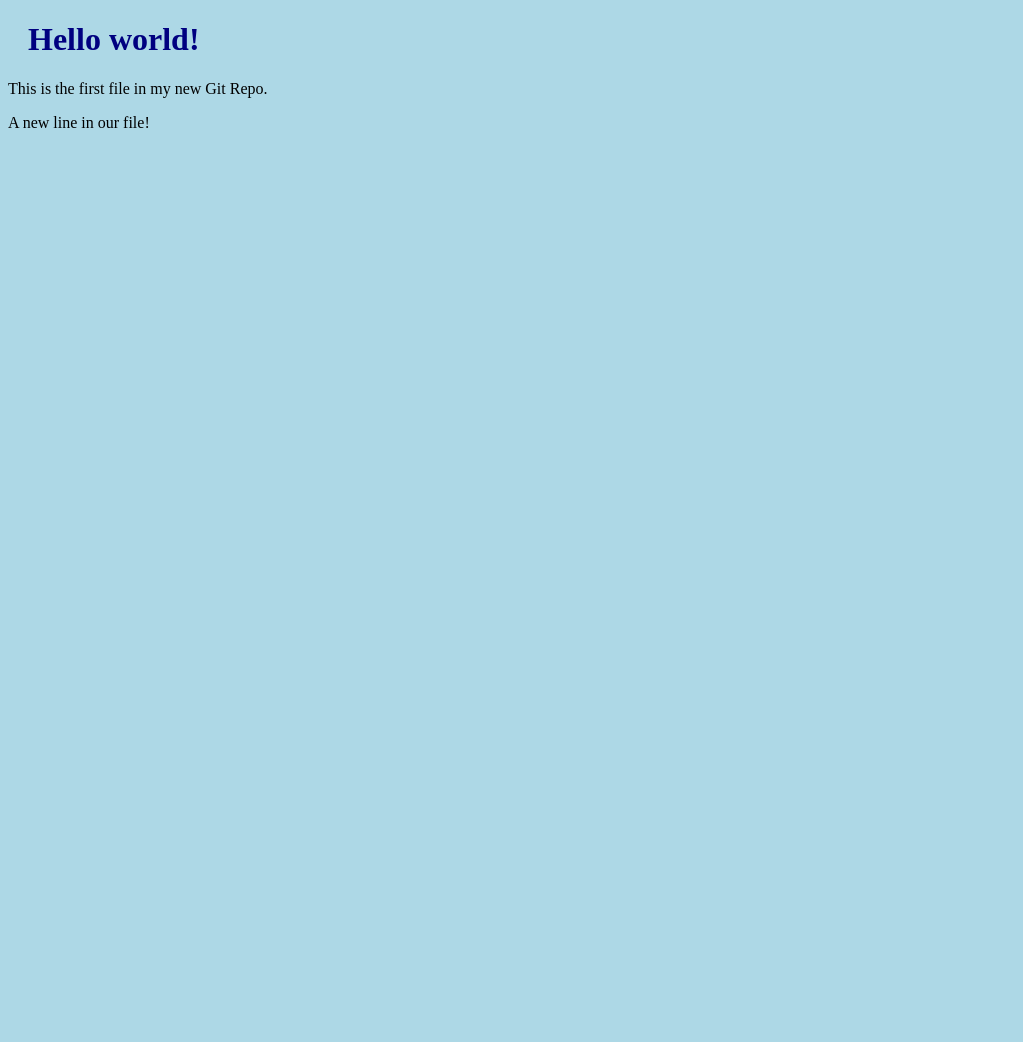
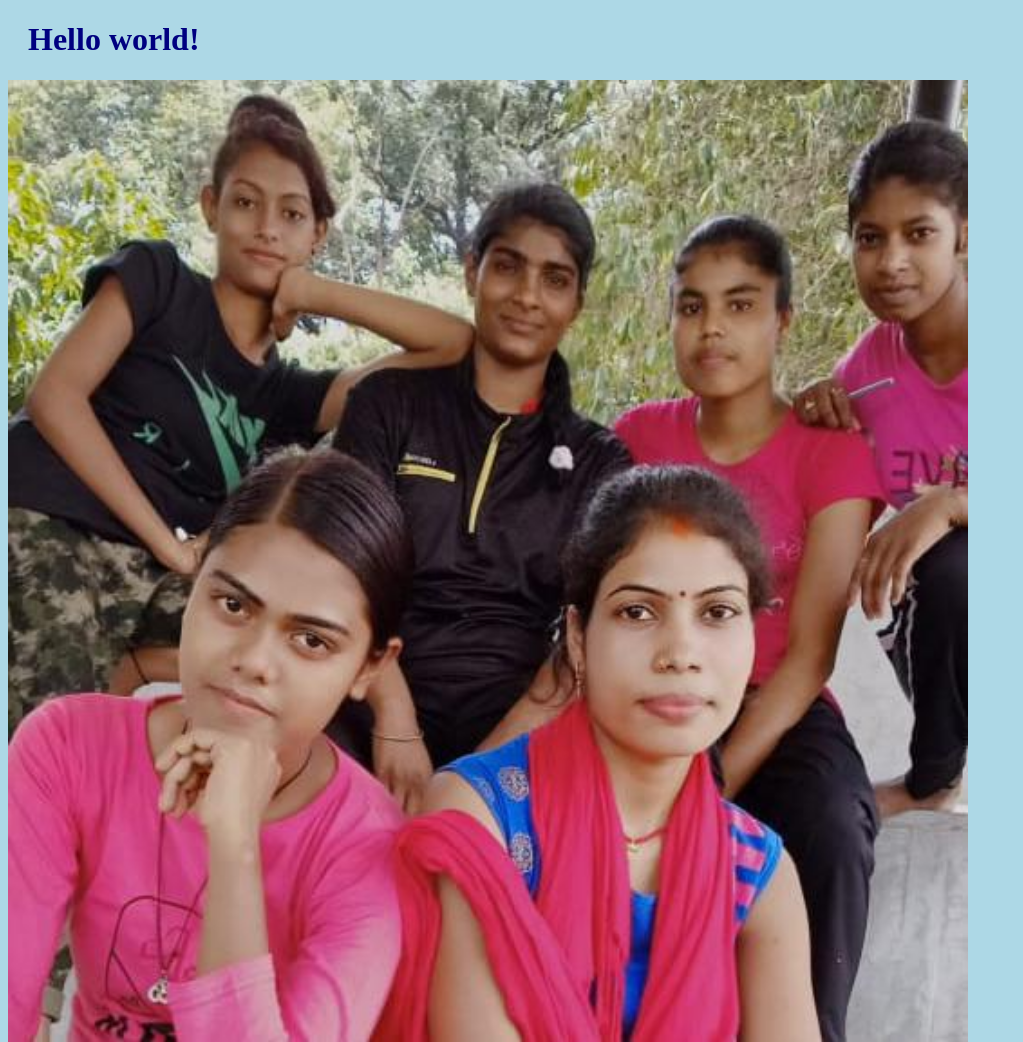
Before and after one commit to chandangiddi/hello-world, a plain HTML site: page index.html in a window 1280 px wide. Shown: the top 1042 px of the page, without its empty margins (0-1023 px from the left). Before the commit the page ends 800 px from the top, so only its background shows below. Drawn offline with Linux system fonts and the light colour scheme.

Commit message:
Added image to Hello World

```diff
--- a/index.html
+++ b/index.html
@@ -7,6 +7,8 @@
 <body>
 
 <h1>Hello world!</h1>
+<div><img src="pp.jpg" alt="Hello World from Space"
+style="width:100%;max-width:960px"></div>
 <p>This is the first file in my new Git Repo.</p>
 <p>A new line in our file!</p>
 
```
Also changed, not shown: pp.jpg (added).
